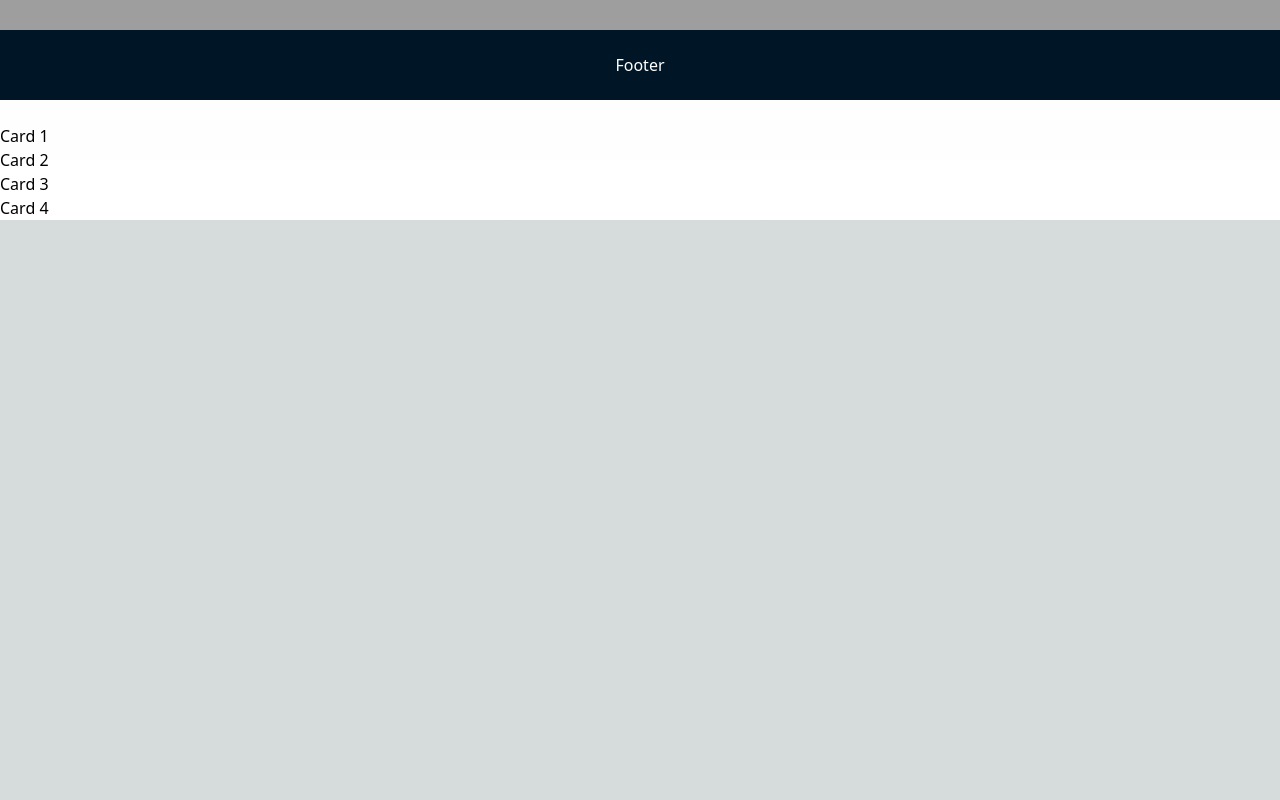
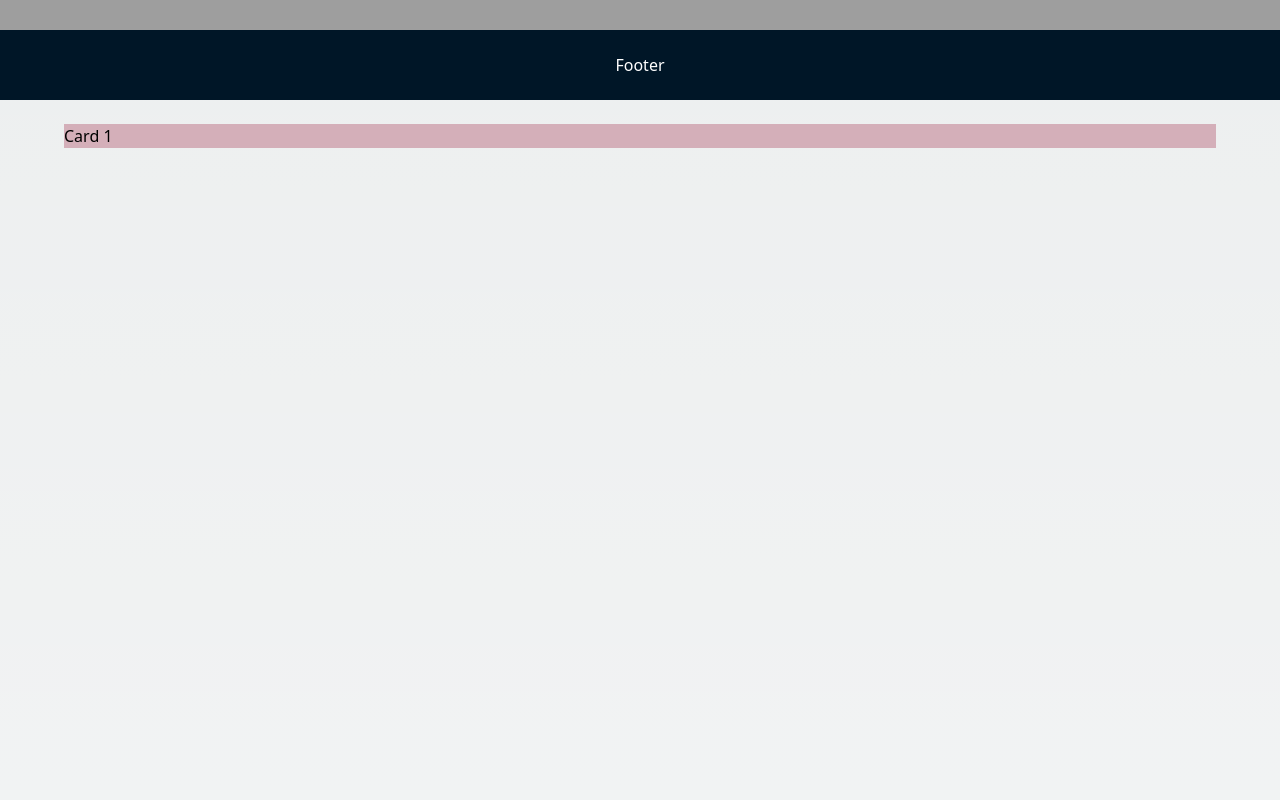
Before and after one commit to khadijafatima409/scrolling-cards, a Next.js app: page / in a window 1280 px wide. Shown: the part 4040-4840 px from the top of the page. Before the commit the page ends 4260 px from the top, so only its background shows below. Built offline with nearby package versions, Linux system fonts and the light colour scheme; grey boxes are pictures that could not be loaded.

Commit message:
add styles for card, card body

```diff
--- a/src/components/ScrollingCard.tsx
+++ b/src/components/ScrollingCard.tsx
@@ -4,7 +4,7 @@ import React from "react";
 const ScrollingCard = () => {
   return( <>
 
-    <div className="header bg-black-pearl text-white h-[70px] flex justify-around gap-28 items-center ">
+    <div className="bg-black-pearl text-white h-[70px] flex justify-around gap-28 items-center ">
       <div >
         <Image src="/logo.png" alt="" height={100} width={100}/>
       </div>
--- a/src/styles/globals.css
+++ b/src/styles/globals.css
@@ -86,3 +86,66 @@ body{
   position: sticky;
   top: 0;
 } */
+
+.container
+{
+  width: 90%;
+  margin: 0 auto;
+
+}
+#cards
+{
+  list-style: none;
+  padding-left: 0;
+  display: grid;
+  grid-template-columns: 1fr;
+  grid-template-rows: repeat(4, 87vh);
+  gap: 4vw;
+  padding-bottom: calc(4*1.5em);
+  margin-bottom: 4vw;
+}
+#card1
+{
+  --index:1
+}
+#card2
+{
+  --index:2
+}
+#card3
+{
+  --index:3
+}
+#card4
+{
+  --index:4
+}
+.card
+{
+  position: sticky;
+  top: 0;
+  padding-top: 2*1.5em;
+}
+#card1 .card-body
+{
+
+  background-color: #52b2cf;
+}
+
+#card2 .card-body
+{
+
+  background-color: #7EC4Cf;
+}
+
+#card3 .card-body
+{
+
+  background-color: #9cadce;
+}
+
+#card1 .card-body
+{
+
+  background-color: #d4afb9;
+}
```
